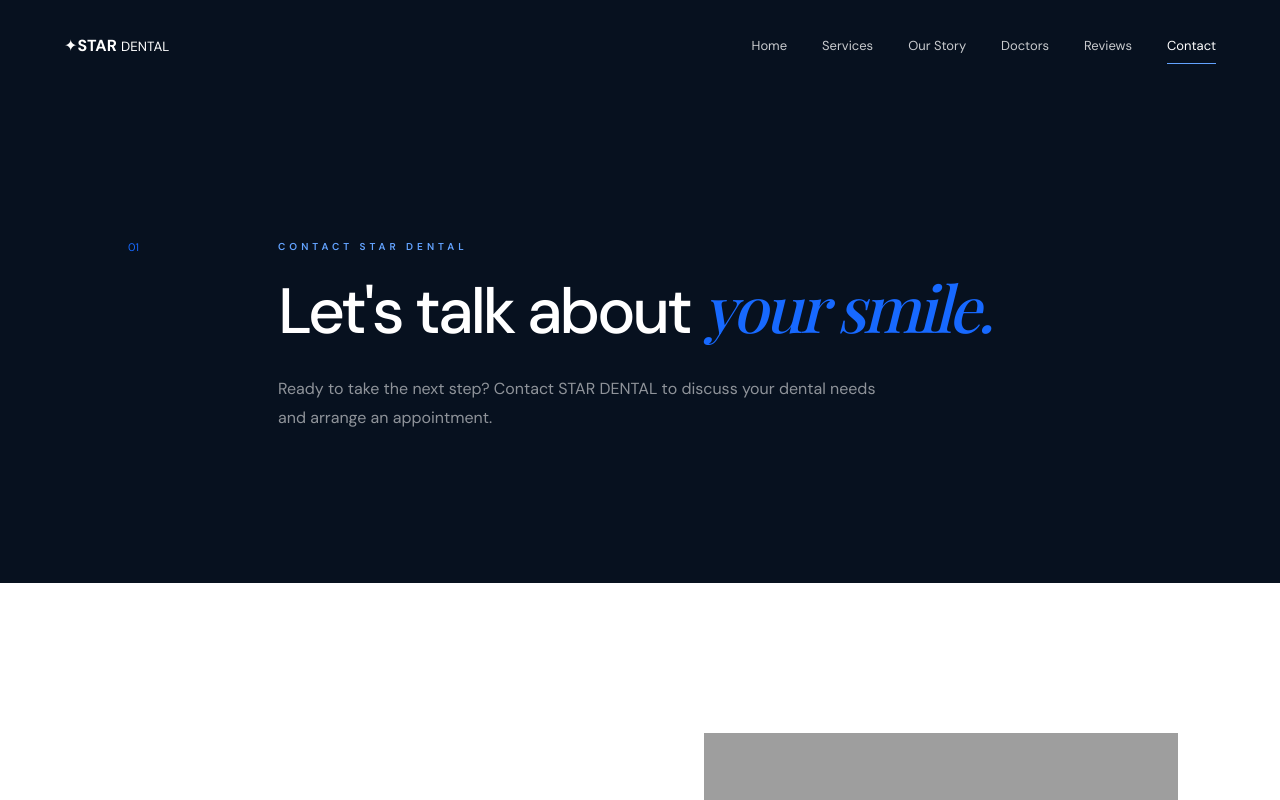
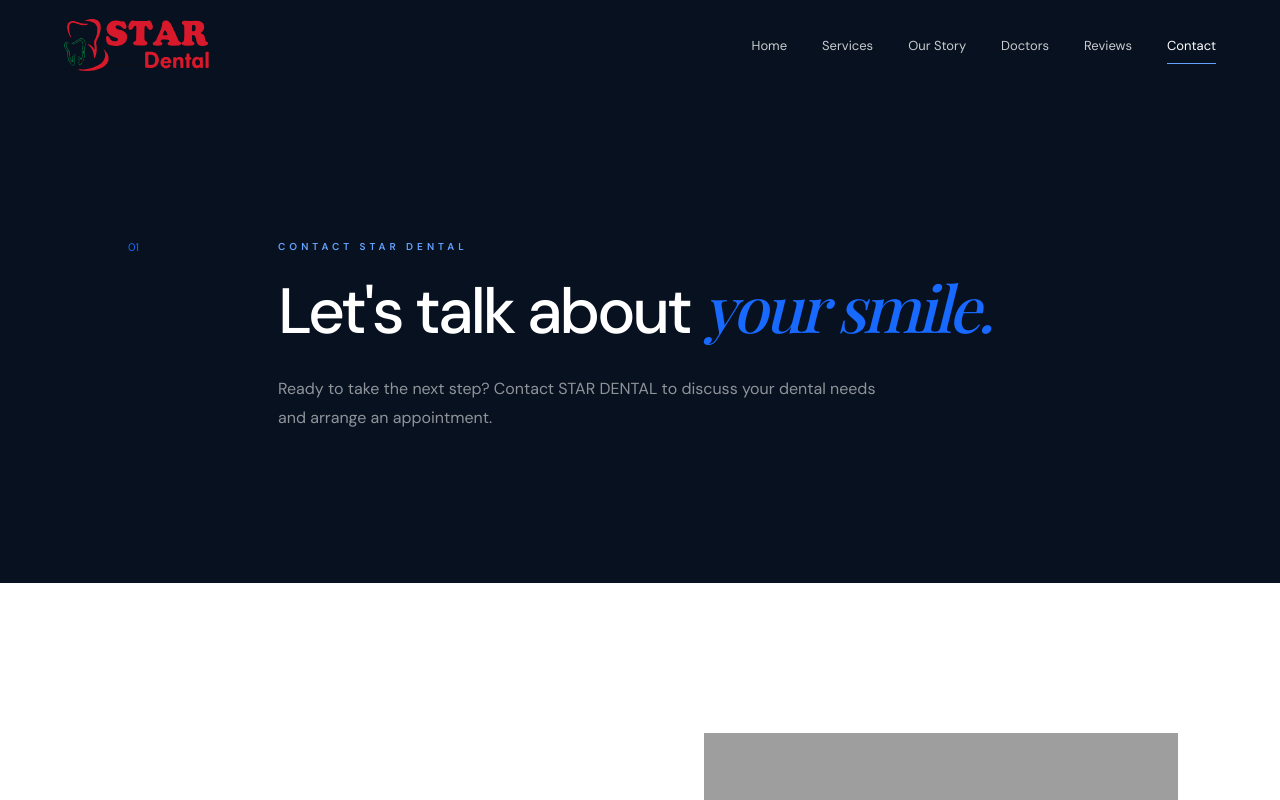
Before and after one commit to aivirtualgenie-ops/startdentalnew, a plain HTML site: page contact.html in a window 1280 px wide. Shown: the top 800 px of the page. Drawn offline with nearby package versions, Linux system fonts and the light colour scheme; grey boxes are pictures that could not be loaded; a web font is replaced by a local one.

Commit message:
Update contact.html

```diff
--- a/contact.html
+++ b/contact.html
@@ -24,14 +24,14 @@
     style="background:#07111f; position:relative;"
 >
 
+    <!-- STAR DENTAL LOGO -->
+
     <a href="index.html" class="logo">
 
-        <span class="logo-star">✦</span>
-
-        <span>
-            <strong>STAR</strong>
-            <small>DENTAL</small>
-        </span>
+        <img
+            src="images/star-dental-logo-2.svg"
+            alt="STAR Dental"
+        >
 
     </a>
 
```
